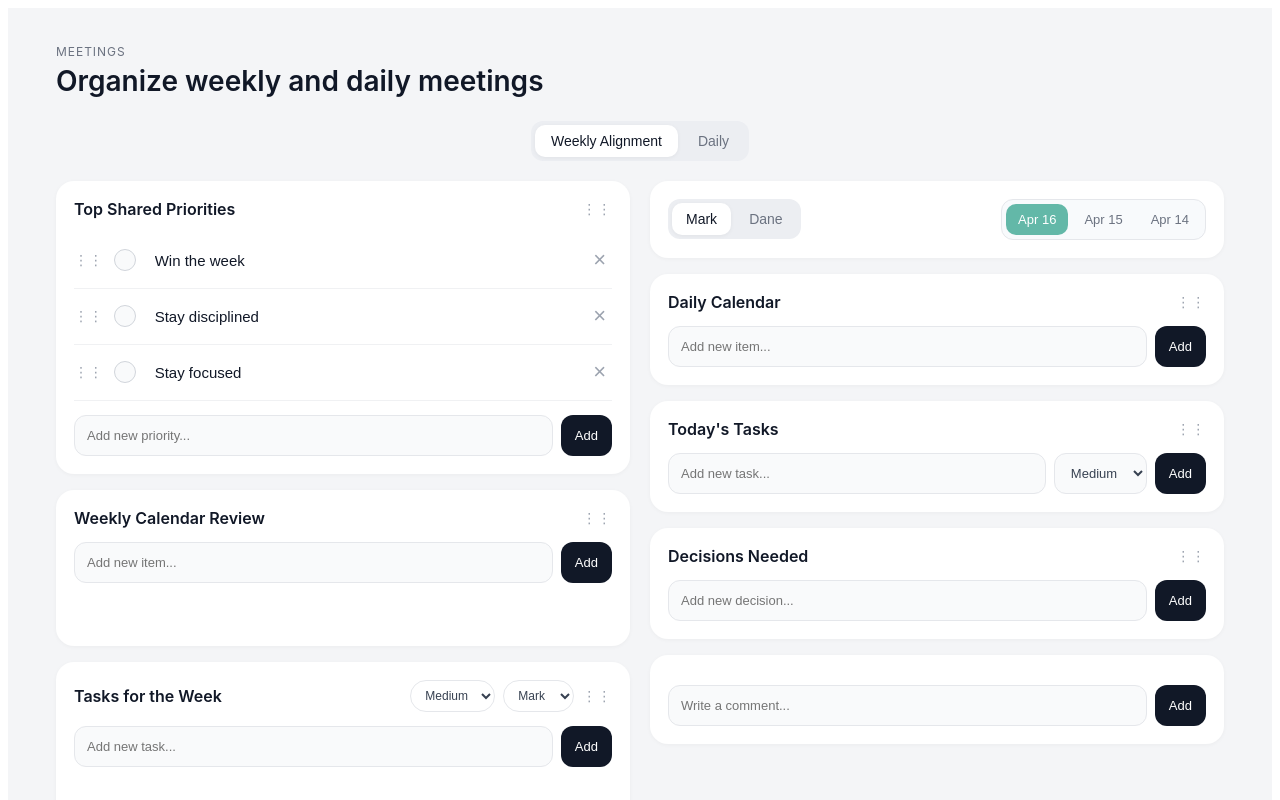
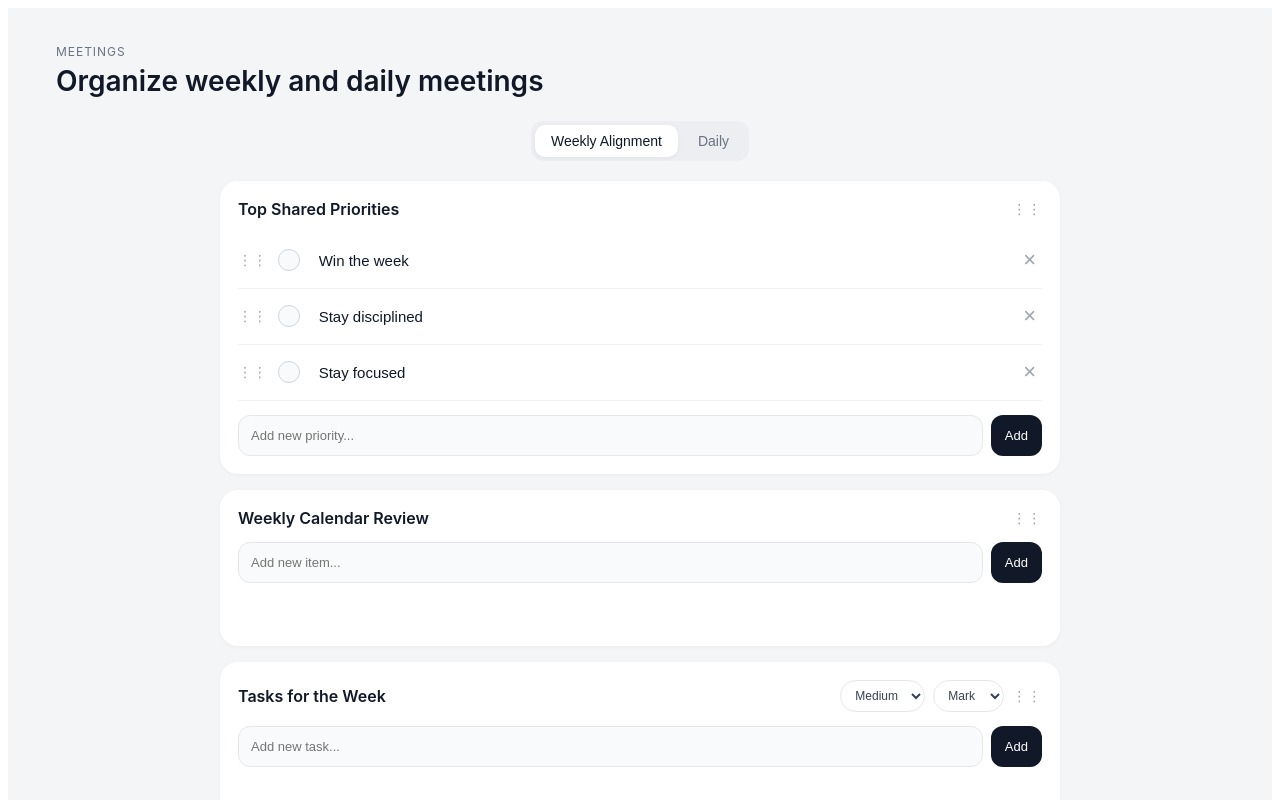
Before and after one commit to nikitaline-code/nl-operating-system, a Next.js app: page /meetings in a window 1280 px wide. Shown: the top 800 px of the page. Built offline with nearby package versions, Linux system fonts and the light colour scheme.

Commit message:
Update meetings.js

```diff
--- a/pages/meetings.js
+++ b/pages/meetings.js
@@ -1,6 +1,6 @@
 import { useEffect, useMemo, useState } from "react";
 
-const STORAGE_KEY = "daily-os-meetings-v5";
+const STORAGE_KEY = "daily-os-meetings-v6";
 const WEEKLY_PRIORITIES_KEY = "daily-os-weekly-priorities";
 
 function formatDateKey(date) {
@@ -600,7 +600,7 @@ export default function MeetingsPage() {
       </div>
 
       {view === "weekly" ? (
-        <div style={styles.twoCol}>
+        <div style={styles.weeklyOnlyWrap}>
           <div style={styles.leftCol}>
             <div style={styles.card}>
               <div style={styles.cardHeader}>
@@ -766,202 +766,6 @@ export default function MeetingsPage() {
                   placeholder="Add new decision..."
                 />
                 <button style={styles.addBtn} onClick={addWeeklyDecision}>
-                  Add
-                </button>
-              </div>
-            </div>
-          </div>
-
-          <div style={styles.rightCol}>
-            <div style={styles.sideTopCard}>
-              <div style={styles.personToggle}>
-                <button
-                  style={{
-                    ...styles.personBtn,
-                    ...(dailyPerson === "Mark" ? styles.personBtnActive : {}),
-                  }}
-                  onClick={() => setDailyPerson("Mark")}
-                >
-                  Mark
-                </button>
-                <button
-                  style={{
-                    ...styles.personBtn,
-                    ...(dailyPerson === "Dane" ? styles.personBtnActive : {}),
-                  }}
-                  onClick={() => setDailyPerson("Dane")}
-                >
-                  Dane
-                </button>
-              </div>
-
-              <div style={styles.dateSwitcher}>
-                {recentDates.slice(0, 3).map((date, index) => (
-                  <DatePill key={formatDateKey(date)} date={date} index={index} />
-                ))}
-              </div>
-            </div>
-
-            <div style={styles.sideCard}>
-              <div style={styles.cardHeader}>
-                <div style={styles.cardTitle}>Daily Calendar</div>
-                <DragHandle />
-              </div>
-
-              {personData.calendar.map((item, index) => (
-                <DragRow
-                  key={item.id}
-                  item={item}
-                  index={index}
-                  sectionKey="calendar"
-                  onToggle={() => toggleDailyCalendar(index)}
-                  onRemove={() => removeDailyCalendar(index)}
-                  onEditText={(value) => editDailyCalendar(index, "text", value)}
-                  onEditTime={(value) => editDailyCalendar(index, "time", value)}
-                  showTime
-                />
-              ))}
-
-              <div style={styles.inputLine}>
-                <input
-                  style={styles.inlineInput}
-                  value={newDailyCalendar}
-                  onChange={(e) => setNewDailyCalendar(e.target.value)}
-                  onKeyDown={(e) => e.key === "Enter" && addDailyCalendar()}
-                  placeholder="Add new item..."
-                />
-                <button style={styles.addBtn} onClick={addDailyCalendar}>
-                  Add
-                </button>
-              </div>
-            </div>
-
-            <div style={styles.sideCard}>
-              <div style={styles.cardHeader}>
-                <div style={styles.cardTitle}>Today's Tasks</div>
-                <DragHandle />
-              </div>
-
-              {personData.tasks.map((item, index) => (
-                <DragRow
-                  key={item.id}
-                  item={item}
-                  index={index}
-                  sectionKey="tasks"
-                  onToggle={() => toggleDailyTask(index)}
-                  onRemove={() => removeDailyTask(index)}
-                  onEditText={(value) => editDailyTask(index, "text", value)}
-                  right={
-                    <>
-                      <select
-                        style={{
-                          ...styles.priorityPillSelect,
-                          ...priorityStyle(item.priority),
-                        }}
-                        value={item.priority}
-                        onChange={(e) =>
-                          editDailyTask(index, "priority", e.target.value)
-                        }
-                      >
-                        <option>High</option>
-                        <option>Medium</option>
-                        <option>Low</option>
-                      </select>
-                      <select
-                        style={styles.ownerPillSelect}
-                        value={item.owner}
-                        onChange={(e) =>
-                          editDailyTask(index, "owner", e.target.value)
-                        }
-                      >
-                        <option>Mark</option>
-                        <option>Dane</option>
-                      </select>
-                    </>
-                  }
-                />
-              ))}
-
-              <div style={styles.taskEntryRow}>
-                <input
-                  style={{ ...styles.inlineInput, flex: 1 }}
-                  value={newDailyTask}
-                  onChange={(e) => setNewDailyTask(e.target.value)}
-                  onKeyDown={(e) => e.key === "Enter" && addDailyTask()}
-                  placeholder="Add new task..."
-                />
-                <select
-                  style={styles.select}
-                  value={newDailyTaskPriority}
-                  onChange={(e) => setNewDailyTaskPriority(e.target.value)}
-                >
-                  <option>High</option>
-                  <option>Medium</option>
-                  <option>Low</option>
-                </select>
-                <button style={styles.addBtn} onClick={addDailyTask}>
-                  Add
-                </button>
-              </div>
-            </div>
-
-            <div style={styles.sideCard}>
-              <div style={styles.cardHeader}>
-                <div style={styles.cardTitle}>Decisions Needed</div>
-                <DragHandle />
-              </div>
-
-              {personData.decisions.map((item, index) => (
-                <DragRow
-                  key={item.id}
-                  item={item}
-                  index={index}
-                  sectionKey="decisions"
-                  onToggle={() => toggleDailyDecision(index)}
-                  onRemove={() => removeDailyDecision(index)}
-                  onEditText={(value) => editDailyDecision(index, value)}
-                />
-              ))}
-
-              <div style={styles.inputLine}>
-                <input
-                  style={styles.inlineInput}
-                  value={newDailyDecision}
-                  onChange={(e) => setNewDailyDecision(e.target.value)}
-                  onKeyDown={(e) => e.key === "Enter" && addDailyDecision()}
-                  placeholder="Add new decision..."
-                />
-                <button style={styles.addBtn} onClick={addDailyDecision}>
-                  Add
-                </button>
-              </div>
-            </div>
-
-            <div style={styles.sideCard}>
-              <div style={styles.commentList}>
-                {personData.comments.map((comment) => (
-                  <div key={comment.id} style={styles.commentRow}>
-                    <div style={styles.commentAvatar}>
-                      {comment.author.charAt(0)}
-                    </div>
-                    <div style={styles.commentBubble}>
-                      <span style={styles.commentAuthor}>@{comment.author}</span>{" "}
-                      {comment.text}
-                    </div>
-                    <div style={styles.commentTime}>{comment.time}</div>
-                  </div>
-                ))}
-              </div>
-
-              <div style={styles.commentInputRow}>
-                <input
-                  style={styles.commentInput}
-                  value={newComment}
-                  onChange={(e) => setNewComment(e.target.value)}
-                  onKeyDown={(e) => e.key === "Enter" && addComment()}
-                  placeholder="Write a comment..."
-                />
-                <button style={styles.sendBtn} onClick={addComment}>
                   Add
                 </button>
               </div>
@@ -1223,19 +1027,12 @@ const styles = {
     boxShadow: "0 1px 4px rgba(0,0,0,0.05)",
   },
 
-  twoCol: {
-    display: "grid",
-    gridTemplateColumns: "1fr 1fr",
-    gap: 20,
+  weeklyOnlyWrap: {
+    maxWidth: 840,
+    margin: "0 auto",
   },
 
   leftCol: {
-    display: "grid",
-    gap: 16,
-    alignContent: "start",
-  },
-
-  rightCol: {
     display: "grid",
     gap: 16,
     alignContent: "start",
```
